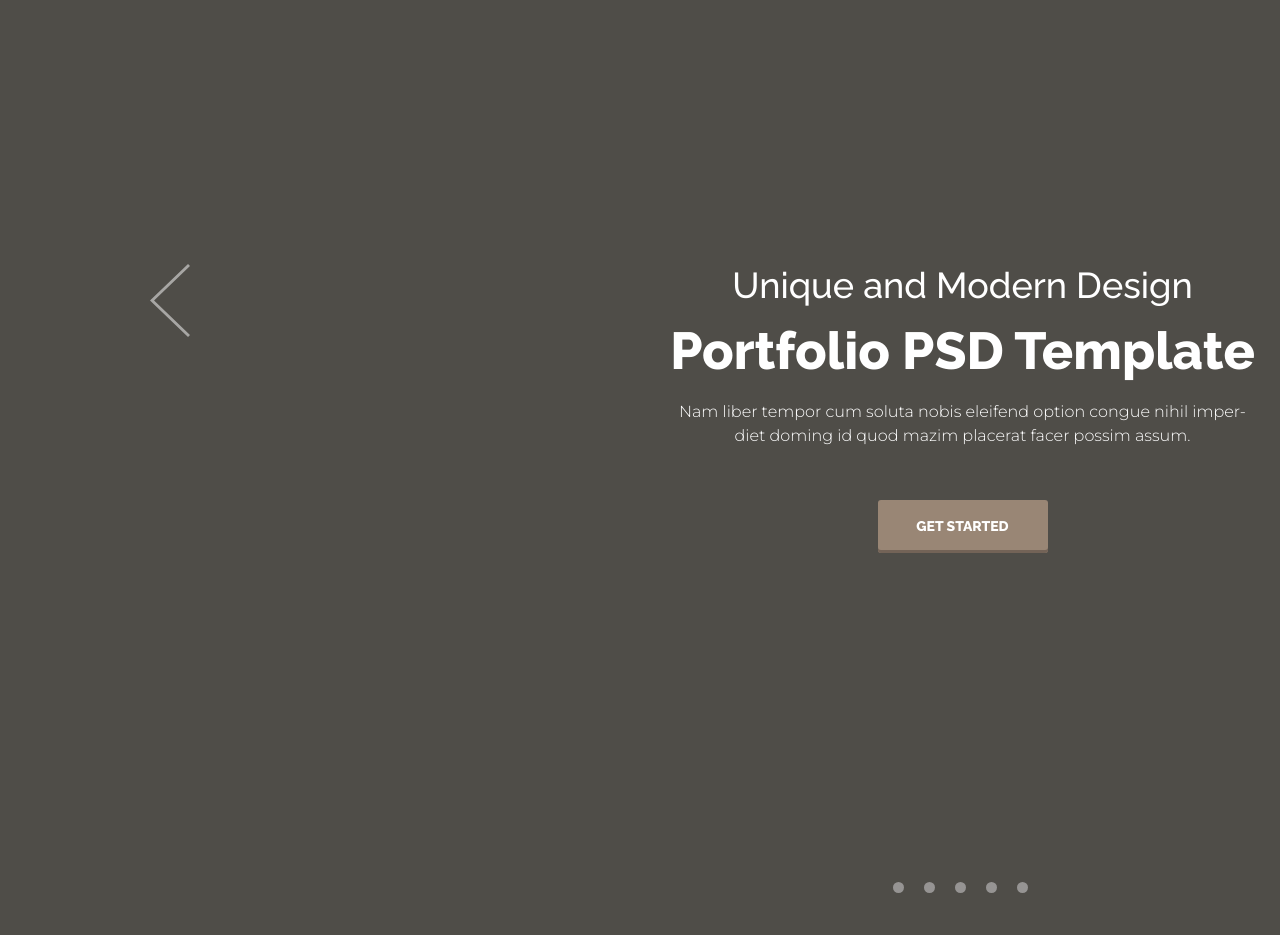
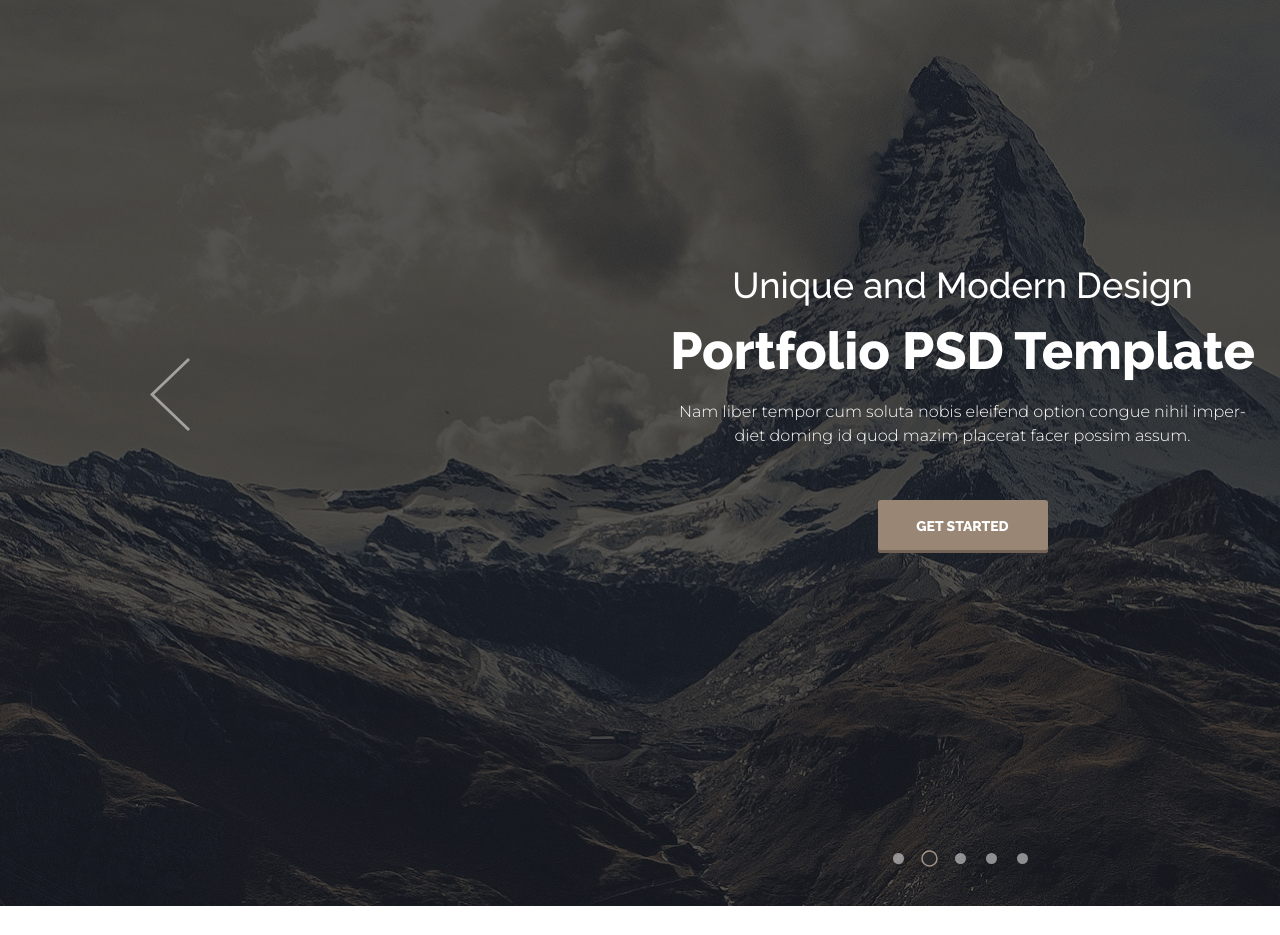
Before and after one commit to 6609at/6609at.github.io, a plain HTML site: page index.html in a window 1280 px wide. Shown: the part 117-1052 px from the top of the page. After the commit the page ends 1023 px from the top, so only its background shows below. Drawn offline with Linux system fonts and the light colour scheme.

Commit message:
add bgimg for header
+minor change for hover pagination
minor fix

```diff
--- a/index.html
+++ b/index.html
@@ -1,5 +1,4 @@
 <!DOCTYPE html>
-<html lang="en">
 
 <head>
     <meta charset="UTF-8">
@@ -60,7 +59,7 @@
             </a>
             <div class="carusel-pagination">
                 <a href="#" class="carusel-pag-item"></a>
-                <a href="#" class="carusel-pag-item"></a>
+                <a href="#" class="carusel-pag-item item-active" ></a>
                 <a href="#" class="carusel-pag-item"></a>
                 <a href="#" class="carusel-pag-item"></a>
                 <a href="#" class="carusel-pag-item"></a>
--- a/style/style.css
+++ b/style/style.css
@@ -7,6 +7,9 @@ body {
 .header {
     background-color: #4f4d48;
     color: #fff;
+    background-image: url(../img/header.png);
+    background-repeat: no-repeat;
+    background-size: contain;
 }
 
 .header-menu {
@@ -83,17 +86,19 @@ body {
 }
 
 .carousel-btn-lf {
+    margin: 94px 0 0 0;
     opacity: 0.5;
     fill: #fff;
     height: 73px;
 }
+
 .carousel-btn-lf:hover {
     opacity: 1;
-    fill:#d3c1ad;
+    fill: #d3c1ad;
 }
 
 .carousel-content {
-    margin: 0 470px 329px 475px;
+    margin: 0 470px 300px 475px;
     max-width: 589px;
     display: flex;
     flex-direction: column;
@@ -136,13 +141,17 @@ body {
     text-align: center;
     text-transform: uppercase;
     box-shadow: inset 0px -3px 0 0 #736357;
+    box-sizing: border-box;
 }
+
 .carousel-content a:hover {
     background-color: #d3c1ad;
 }
+
 .carousel-content a:active {
     background-color: #6a5d51;
 }
+
 .text-btn {
     margin: auto;
     font-family: 'Raleway', sans-serif;
@@ -152,6 +161,7 @@ body {
 }
 
 .carousel-btn-right {
+    margin: 94px 0 0 0;
     opacity: 0.5;
     fill: #fff;
     height: 73px;
@@ -175,5 +185,28 @@ body {
     width: 11px;
     margin: 0 10px;
     border-radius: 50%;
-    background-color: #969493;
+    opacity: 0.5;
+    background-color: #ffffff;
+    box-sizing: border-box;
 }
+
+.carusel-pag-item:hover {
+    border: solid 1.5px #d3c1ad;
+    transform: scale(1.5);
+    background-color: #29292c;
+    opacity: 1;
+}
+
+.carusel-pag-item:active {
+    border: solid 1.5px #d3c1ad;
+    transform: scale(1.5);
+    background-color: #ffffff;
+    opacity: 0.7;
+}
+
+.item-active {
+    border: solid 1.5px #d3c1ad;
+    transform: scale(1.5);
+    background-color: #29292c;
+    opacity: 0.7;
+}
```
Also changed, not shown: img/header.png (added).
